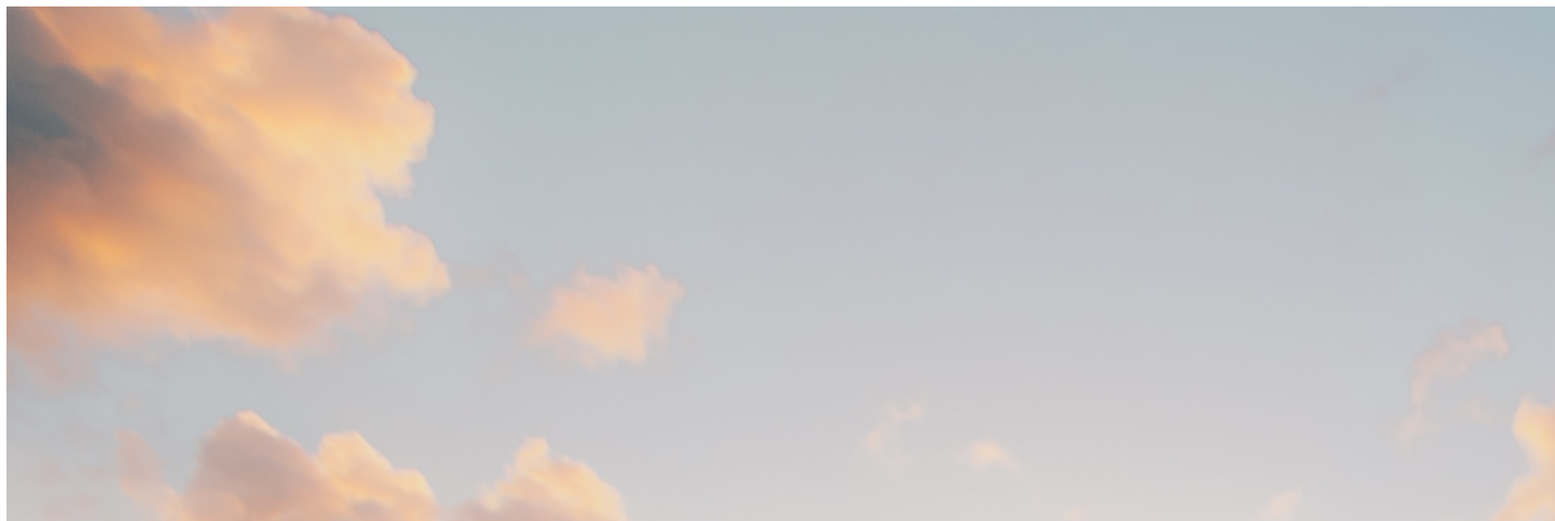
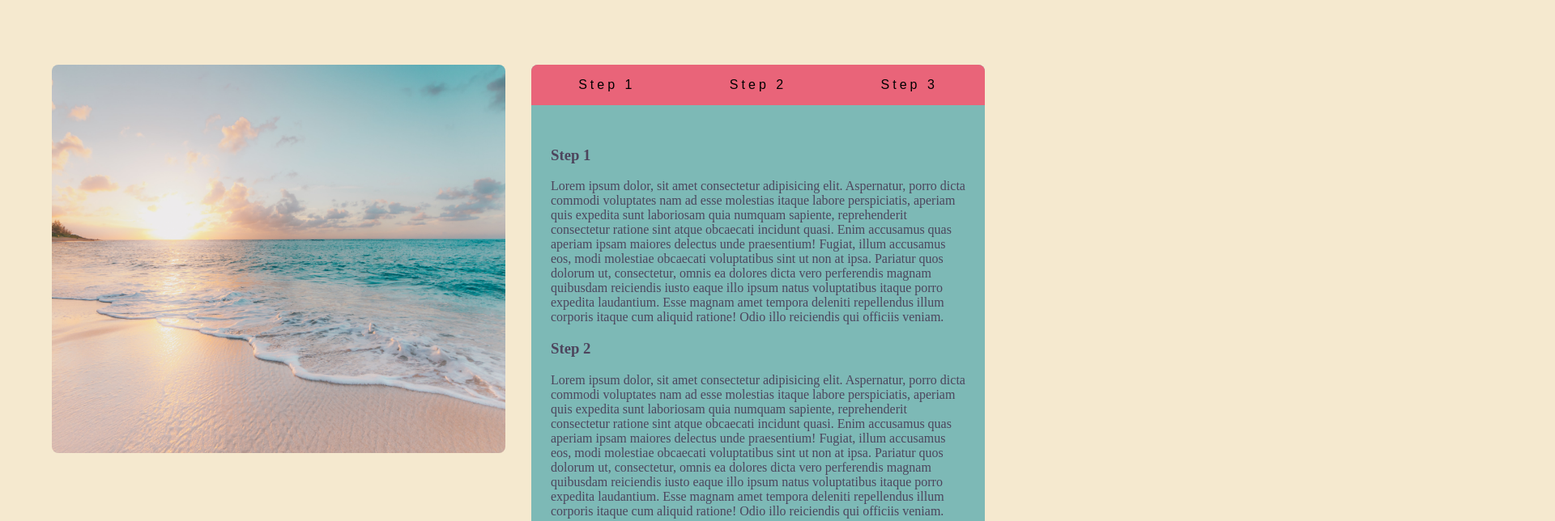
Before and after one commit to Madalin-Cucu/Tabs-section, a plain HTML site: page index.html in a window 1280 px wide. Shown: the top 644 px of the page at 81% size, 1920 px wide, since content can reach past the window. Drawn offline with Linux system fonts and the light colour scheme.

Commit message:
Finished js

```diff
--- a/index.html
+++ b/index.html
@@ -14,10 +14,11 @@
       <img src="/background.jpg" alt="image">
     </div>
     <div class="tabs">
+      <div class="btn-container">
       <button class="button">Step 1</button>
       <button class="button">Step 2</button>
       <button class="button">Step 3</button>
-    </div>
+      </div>
     <div class="tabs-content">
       <div class="content">
         <h3>Step 1</h3>
@@ -33,5 +34,6 @@
       </div>
     </div>
   </div>
+  </div>
 </body>
 </html>
--- a/style.css
+++ b/style.css
@@ -0,0 +1,73 @@
+body {
+  margin: 0;
+  padding: 0;
+  font-family: 'Times New Roman', Times, serif;
+  background-color: rgb(245, 233, 207) ;
+  color: rgb(77, 69, 93) ;
+}
+
+img {
+  display: block;
+  width: 100%;
+  border-radius: 0.5rem;
+  object-fit: cover;
+  height: 30rem;
+  margin-bottom: 2rem;
+}
+
+.section-center {
+  width: 90vw;
+  margin: 0 auto;
+  max-width: 1170px;
+  min-width: 340px;
+  padding: 5rem 0;
+}
+
+.tabs {
+  background: rgb(125, 185, 182);
+  border-radius: .5rem;
+  grid-template-rows: auto 1fr;
+}
+
+.button {
+  padding: 1rem 0;
+  border: none;
+  font-size: 1rem;
+  background-color: rgb(233, 100, 121);
+  cursor: pointer;
+  transition: all .3s linear;
+  letter-spacing: 0.25rem;
+}
+
+.btn-container {
+  display: grid;
+  grid-template-columns: 1fr 1fr 1fr;
+}
+
+.button:nth-child(1) {
+  border-top-left-radius: .5rem;
+}
+
+.button:nth-child(3) {
+  border-top-right-radius: .5rem;
+}
+
+.button:hover {
+  background: rgb(77, 69, 93);
+  color: rgb(245, 233, 207) ;
+}
+
+.tabs-content {
+  padding: 2rem 1.5rem;
+}
+
+@media (min-width:992px) {
+  .image {
+    margin-bottom: 0;
+  }
+  .section-center{
+    display: grid;
+    grid-template-columns: 1fr 1fr;
+    column-gap: 2rem;
+  }
+}
```
